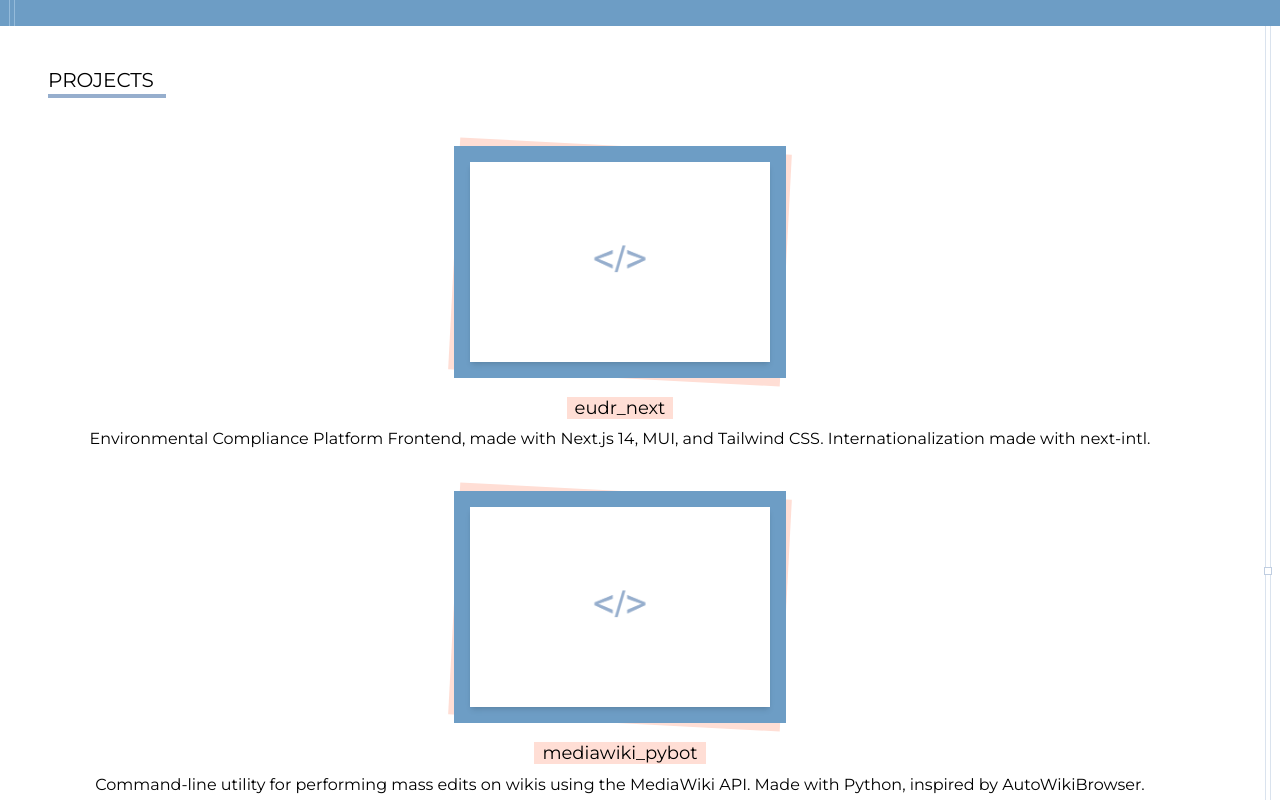
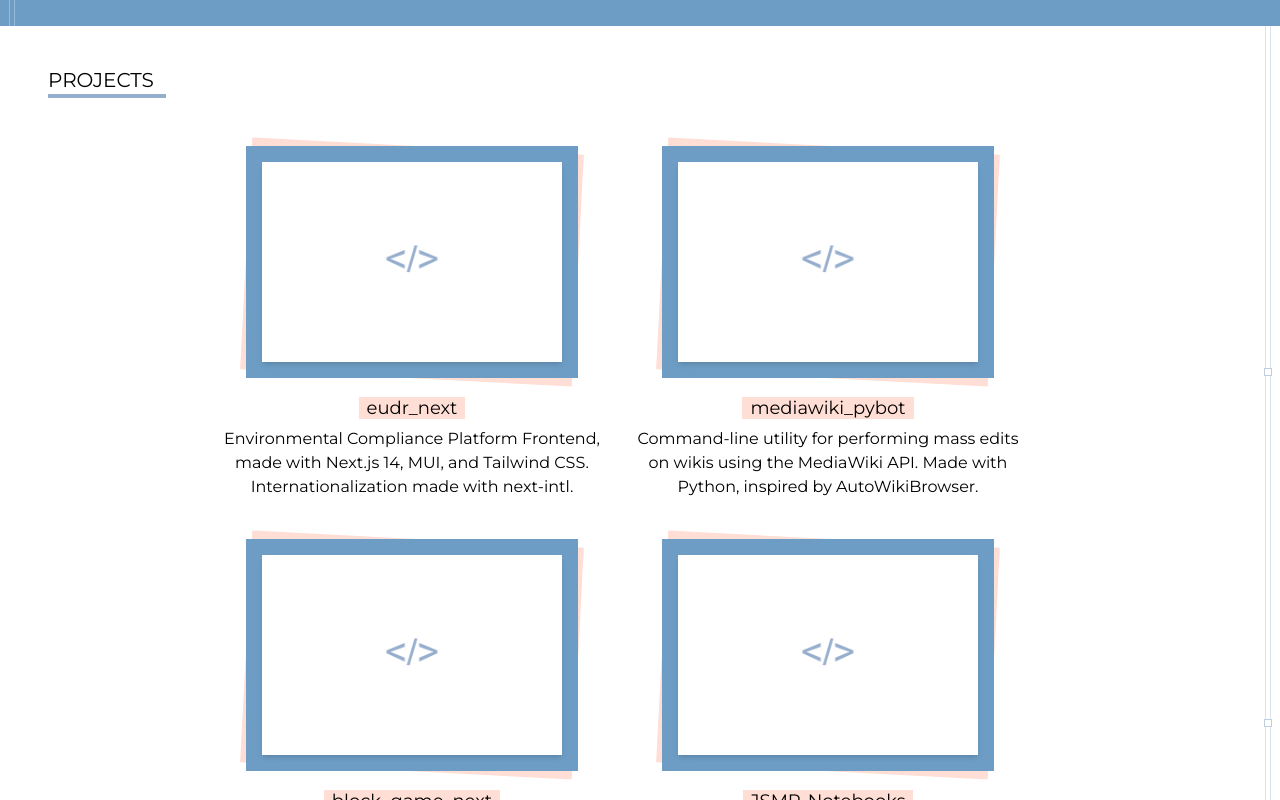
Before and after one commit to wendellavila/portfolio_next, a Next.js app: page /en in a window 1280 px wide. Shown: the part 3520-4320 px from the top of the page. Built offline with nearby package versions, Linux system fonts and the light colour scheme; what tailwindcss-animated would draw is missing.

Commit message:
fix: Fixed ProjectItem layout on larger screens

```diff
--- a/src/app/[lang]/(projects)/ProjectItem.tsx
+++ b/src/app/[lang]/(projects)/ProjectItem.tsx
@@ -14,7 +14,7 @@ export function ProjectItem(props: Props) {
   const i18n = useTranslations('sections.projects');
   return (
     <article
-      className={`relative flex flex-col items-center
+      className={`relative flex flex-col w-96
       text-center mb-2 animate-fade-down ${className ?? ''}`}
     >
       <a
@@ -22,7 +22,10 @@ export function ProjectItem(props: Props) {
         group flex flex-col items-center gap-4"
         href={url}
       >
-        <div className="bg-cream flex justify-center rotate-3 transition duration-200 group-hover:scale-[1.02]">
+        <div
+          className="bg-cream flex rotate-3 transition duration-75
+          group-hover:scale-[1.02]"
+        >
           <div
             aria-hidden
             className="absolute bg-blueprint w-full h-full -rotate-3"
--- a/src/app/[lang]/(projects)/ProjectsSection.tsx
+++ b/src/app/[lang]/(projects)/ProjectsSection.tsx
@@ -35,8 +35,8 @@ export function ProjectsSection(props: SectionProps) {
         <SectionHeader decorationClassName="bg-silver">
           {i18n('title').toLocaleUpperCase()}
         </SectionHeader>
-        <div className="grow flex flex-row flex-wrap gap-8 justify-center items-center px-8">
-          {projectData.map(project => (
+        <div className="grow flex flex-row flex-wrap gap-8 justify-center px-8">
+          {projectData.map((project) => (
             <ProjectItem
               id={`projects-item-${project.title}`}
               key={`projects-item-${project.title}`}
```
